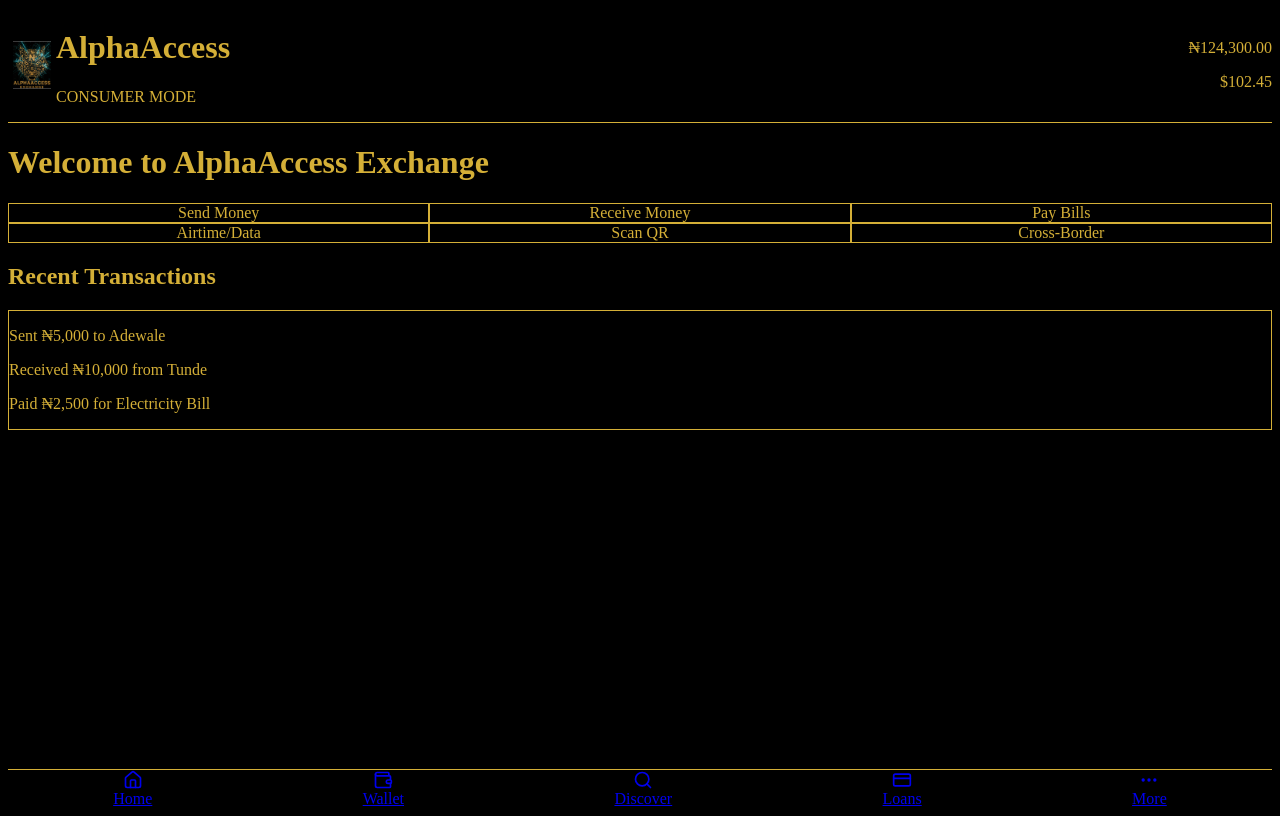
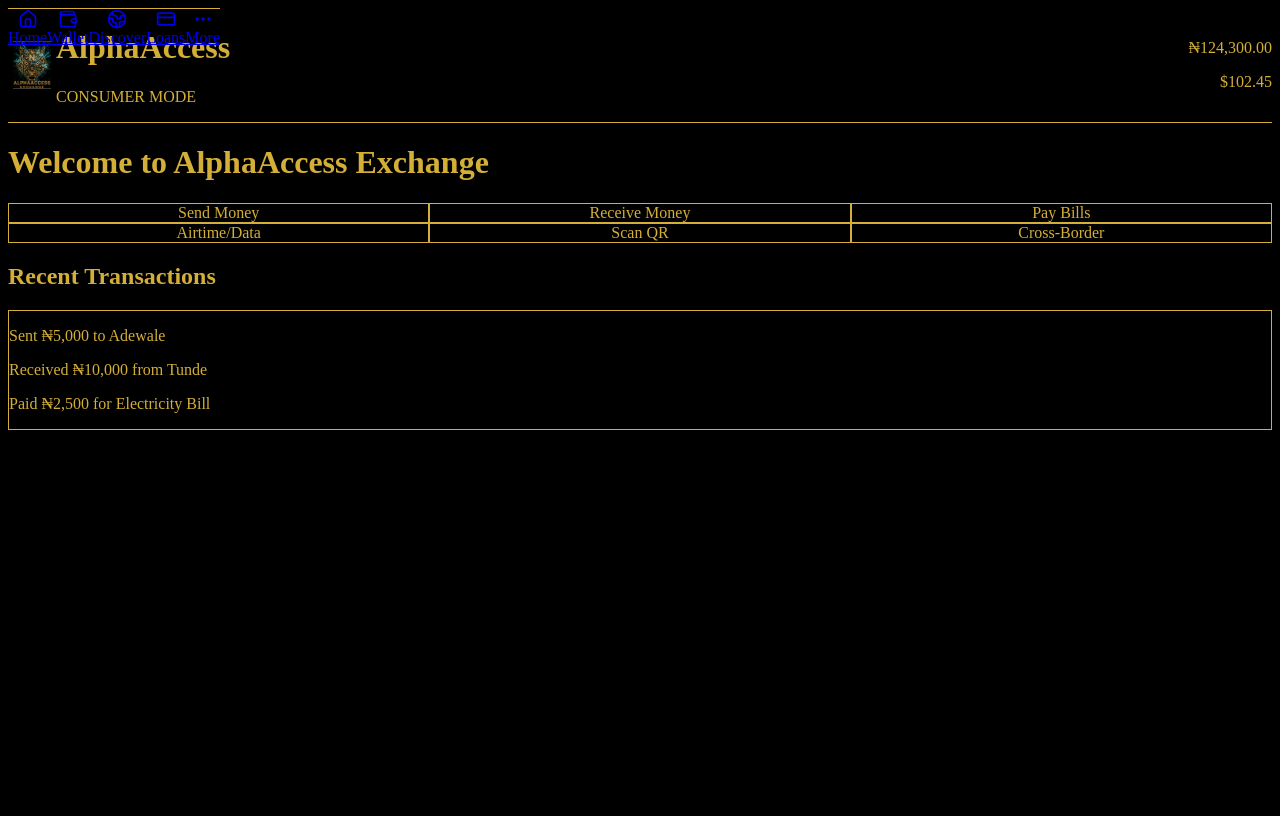
Before and after one commit to officialdavid890-ux/alphaaccess-next, a Next.js app: page /app in a window 1280 px wide. Built offline with nearby package versions, Linux system fonts and the light colour scheme.

Commit message:
Update BottomNav.js

```diff
--- a/components/BottomNav.js
+++ b/components/BottomNav.js
@@ -1,35 +1,27 @@
+import { Home, Wallet, Globe2, CreditCard, MoreHorizontal } from "lucide-react";
 import Link from "next/link";
-import { useRouter } from "next/router";
-import { Home, Wallet, Search, CreditCard, MoreHorizontal } from "lucide-react";
+
+const navItems = [
+  { icon: <Home size={20} />, label: "Home", href: "/" },
+  { icon: <Wallet size={20} />, label: "Wallet", href: "/wallet" },
+  { icon: <Globe2 size={20} />, label: "Discover", href: "/discover" },
+  { icon: <CreditCard size={20} />, label: "Loans", href: "/loans" },
+  { icon: <MoreHorizontal size={20} />, label: "More", href: "/more" },
+];
 
 export default function BottomNav() {
-  const router = useRouter();
-
-  const navItems = [
-    { name: "Home", href: "/app", icon: Home },
-    { name: "Wallet", href: "/wallet", icon: Wallet },
-    { name: "Discover", href: "/discover", icon: Search },
-    { name: "Loans", href: "/loans", icon: CreditCard },
-    { name: "More", href: "/more", icon: MoreHorizontal },
-  ];
-
   return (
-    <nav className="flex justify-around items-center bg-slate py-3 border-t border-gold text-gold">
-      {navItems.map(({ name, href, icon: Icon }) => {
-        const isActive = router.pathname === href;
-        return (
-          <Link
-            key={name}
-            href={href}
-            className={`flex flex-col items-center text-xs transition ${
-              isActive ? "text-accent font-bold" : "text-gold hover:text-accent"
-            }`}
-          >
-            <Icon size={20} />
-            {name}
-          </Link>
-        );
-      })}
+    <nav className="fixed bottom-0 left-0 right-0 flex justify-around items-center py-3 border-t border-yellow-700/30 bg-black/70 backdrop-blur-xl">
+      {navItems.map(({ icon, label, href }) => (
+        <Link
+          href={href}
+          key={label}
+          className="flex flex-col items-center text-gray-400 hover:text-yellow-400 transition-all duration-200 hover:scale-110"
+        >
+          {icon}
+          <span className="text-xs mt-1">{label}</span>
+        </Link>
+      ))}
     </nav>
   );
 }
```
